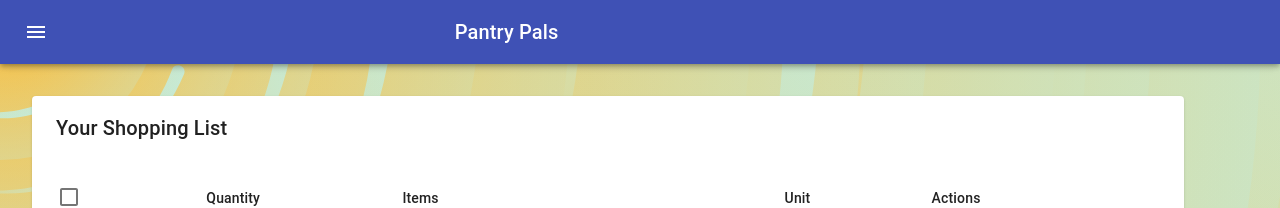
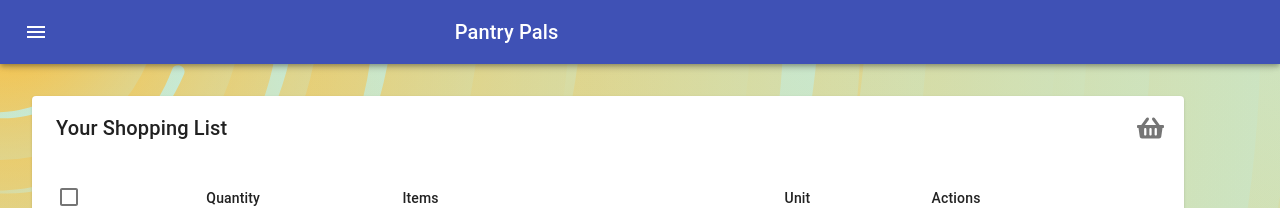
Before and after one commit to listenToRipley/capstone, a React (Create React App) app: page /shoppingList in a window 1280 px wide. Shown: the top 208 px of the page. Built offline with nearby package versions, Linux system fonts and the light colour scheme.

Commit message:
update icons on shopping list

```diff
--- a/src/components/ShopList/ShoppingList.js
+++ b/src/components/ShopList/ShoppingList.js
@@ -21,6 +21,13 @@ import Switch from '@material-ui/core/Switch';
 import DeleteIcon from '@material-ui/icons/Delete';
 import FilterListIcon from '@material-ui/icons/FilterList';
 import Actions from './ShopActions'
+import { library, dom } from '@fortawesome/fontawesome-svg-core';
+import { faShoppingBasket, faCartArrowDown } from '@fortawesome/free-solid-svg-icons';
+
+
+library.add(faShoppingBasket, faCartArrowDown)
+dom.watch()
+
 
   //IMPORTANT NOTE!!!
 
@@ -240,15 +247,15 @@ const ShoppingListToolbar = (props) => {
       )}
 
       {numSelected > 0 ? (
-        <Tooltip title="Delete">
-          <IconButton aria-label="delete">
-            <DeleteIcon />
+        <Tooltip title="Finished Shopping">
+          <IconButton aria-label="finish shopping">
+          <svg class="fas fa-cart-arrow-down"></svg>
           </IconButton>
         </Tooltip>
       ) : (
-        <Tooltip title="Filter list">
-          <IconButton aria-label="filter list">
-            {/* <FilterListIcon /> */}
+        <Tooltip title="Start Shopping">
+          <IconButton aria-label="start shopping">
+          <svg className="fas fa-shopping-basket"></svg>
           </IconButton>
         </Tooltip>
         )}
```
